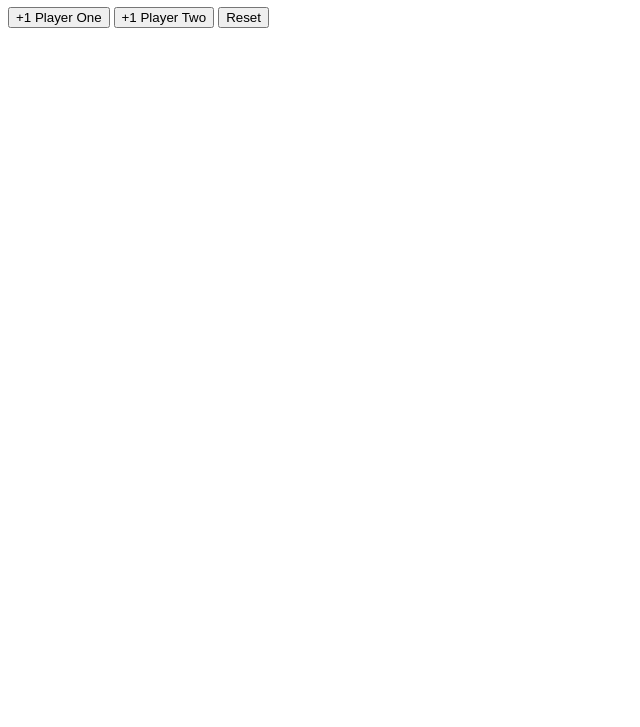
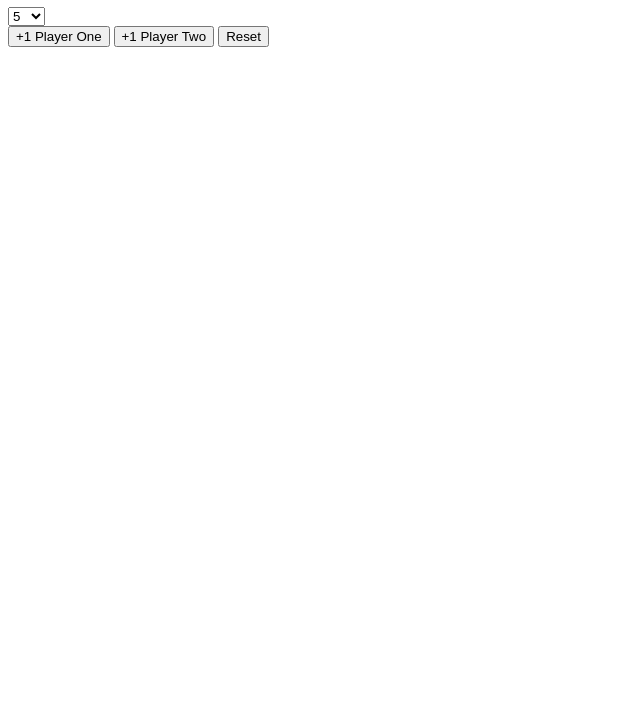
Before and after one commit to PetitManchotJaune/ScoreKeeper, a plain HTML site: page index.html in a window 1280 px wide. Shown: the part 73-800 px from the top of the page, without its empty margins (0-640 px from the left). Drawn offline with Linux system fonts and the light colour scheme.

Commit message:
add a select to choose the limit to hit in each game round

```diff
--- a/index.html
+++ b/index.html
@@ -8,6 +8,14 @@
 </head>
 <body>
     <h1><span id="p1Display">0</span> to <span id="p2Display">0</span></h1>
+    <select name="" id="playto">
+        <option value="5">5</option>
+        <option value="6">6</option>
+        <option value="7">7</option>
+        <option value="8">8</option>
+        <option value="9">9</option>
+        <option value="10">10</option>
+    </select>
     <div>
         <button id="p1Btn">+1 Player One</button>
         <button id="p2Btn">+1 Player Two</button>
```
